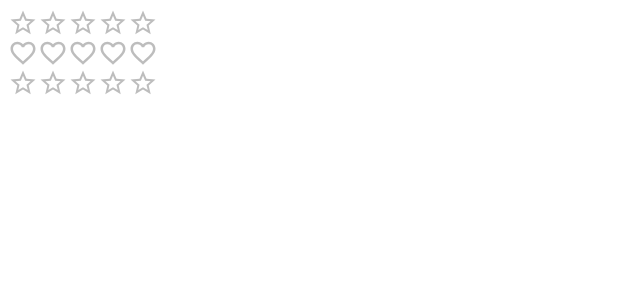
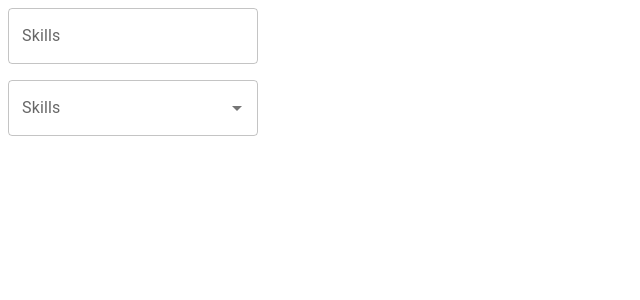
Before and after one commit to AhmadIkbalDjaya/Belajar-Mui, a React (Vite) app: page / in a window 1280 px wide. Shown: the top 300 px of the page, without its empty margins (0-640 px from the left). Built offline with nearby package versions, Linux system fonts and the light colour scheme.

Commit message:
13-Autocomplete

```diff
--- a/src/App.jsx
+++ b/src/App.jsx
@@ -1,5 +1,6 @@
 import "./App.css";
-import { MuiRating } from "./components/MuiRating";
+import { MuiAutocomplete } from "./components/MuiAutoComplete";
+// import { MuiRating } from "./components/MuiRating";
 // import { MuiSwitch } from "./components/MuiSwitch";
 // import { MuiCheckbox } from "./components/MuiCheckBox";
 // import { MuiRadioButton } from "./components/MuiRadioButton";
@@ -18,7 +19,8 @@
       {/* <MuiRadioButton /> */}
       {/* <MuiCheckbox /> */}
       {/* <MuiSwitch /> */}
-      <MuiRating />
+      {/* <MuiRating /> */}
+      <MuiAutocomplete />
     </>
   );
 }
--- /dev/null
+++ b/src/components/MuiAutocomplete.jsx
@@ -0,0 +1,32 @@
+import { Stack, Autocomplete, TextField } from "@mui/material";
+import { useState } from "react";
+
+const skills = ["HTML", "CSS", "Javascript", "Typescript", "React"];
+
+const skillsOptions = skills.map((skill, index) => ({
+  id: index + 1,
+  label: skill,
+}));
+export const MuiAutocomplete = () => {
+  const [value, setValue] = useState(null);
+  const [skill, setSkill] = useState(null);
+  console.log({ skill });
+  console.log({ value });
+  return (
+    <Stack spacing={2} width={"250px"}>
+      <Autocomplete
+        options={skills}
+        renderInput={(params) => <TextField {...params} label="Skills" />}
+        value={value}
+        onChange={(event, newValue) => setValue(newValue)}
+        freeSolo
+      />
+      <Autocomplete
+        options={skillsOptions}
+        renderInput={(params) => <TextField {...params} label="Skills" />}
+        value={skill}
+        onChange={(event, newValue) => setSkill(newValue)}
+      />
+    </Stack>
+  );
+};
```
